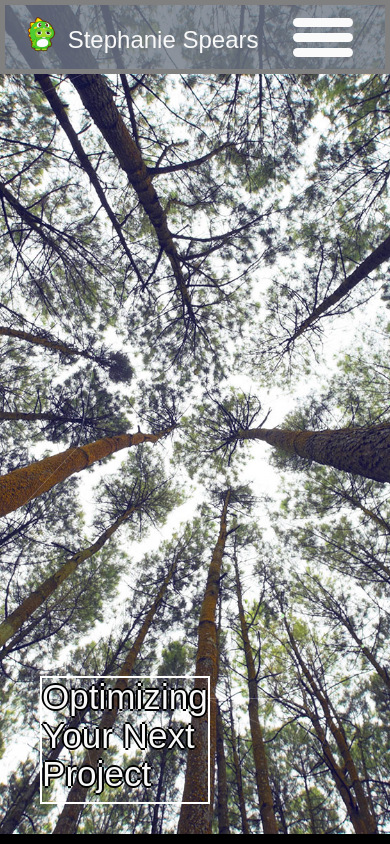
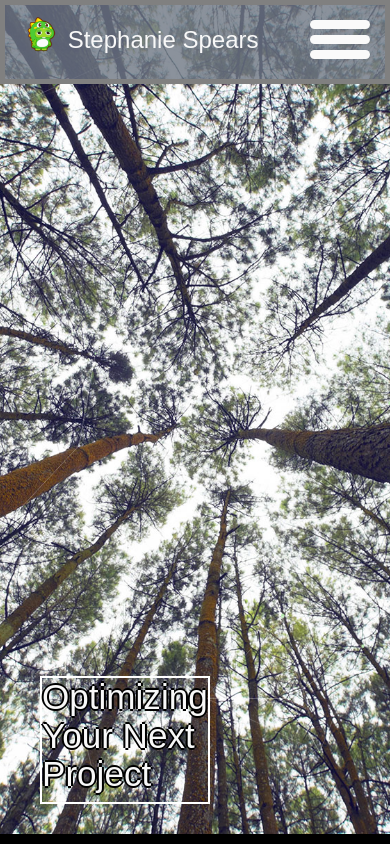
Before and after one commit to Stephanie-Spears/homepage, a plain HTML site: page index.html in a window 390 px wide. Shown: the top 844 px of the page. Drawn offline with nearby package versions, Linux system fonts and the light colour scheme; a web font is replaced by a local one.

Commit message:
test nav on mobile bug

```diff
--- a/css/styles.css
+++ b/css/styles.css
@@ -372,9 +372,12 @@ ul{
 
 /*navbar icon*/
 #nav-icon {
+  width: 60px;
   right: 15px;
+  top: 15px;
+  /*right: 15px;
   width: 60px;
-  height: 45px;
+  height: 45px;*/
   position: absolute;
   -webkit-transform: rotate(0deg);
   transform: rotate(0deg);
--- a/index.html
+++ b/index.html
@@ -26,7 +26,7 @@
 
 
 
-      <div class="navbar-toggler navbar-toggler-right">
+      <div class="navbar-toggler ">
         <div id="nav-icon" data-toggle="collapse" data-target="#nav-links" class="animated rubberBand">
           <span></span>
           <span></span>
```
